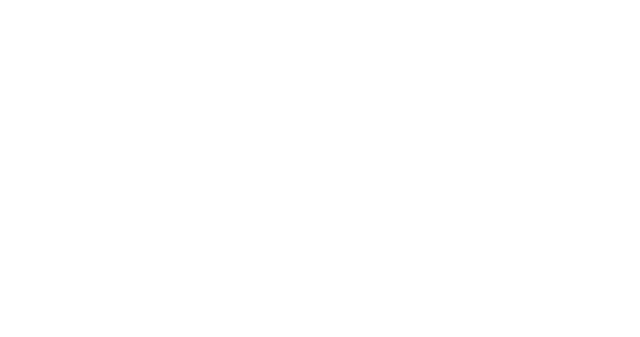
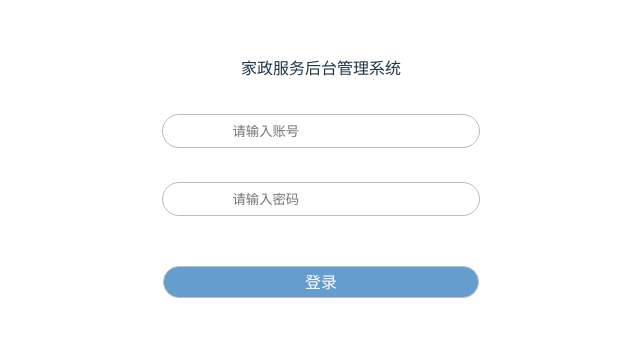
Before and after one commit to seven297/housekeeping-system, a React (Vite) app in the folder react-admin-web/: page /login in a window 1280 px wide. Before the commit this address had no page. Shown: the part 223-560 px from the top of the page, without its empty margins (319-959 px from the left). Built offline with nearby package versions, Linux system fonts and the light colour scheme.

Commit message:
refactor: 修改路由配置

```diff
--- a/react-admin-web/src/App.tsx
+++ b/react-admin-web/src/App.tsx
@@ -1,20 +1,13 @@
-import { BrowserRouter, Routes, Route } from 'react-router-dom'
+import { Routes, Route, Navigate, Outlet } from 'react-router-dom'
 import './App.css'
-
-import Login from './views/login/Login'
-import Home from './views/home/Home'
-import Project from './views/project/Project'
 
 function App() {
 	return (
 		<div className="App">
-			<BrowserRouter>
-				<Routes>
-					<Route path="/" element={<Login />}></Route>
-					<Route path="/home" element={<Home />}></Route>
-					<Route path="/project" element={<Project />}></Route>
-				</Routes>
-			</BrowserRouter>
+			<Routes>
+					<Route path={'/'} element={<Navigate replace to="/login" />} />
+			</Routes>
+			<Outlet></Outlet>
 		</div>
 	)
 }
--- a/react-admin-web/src/main.tsx
+++ b/react-admin-web/src/main.tsx
@@ -1,10 +1,11 @@
 import React from 'react'
 import ReactDOM from 'react-dom/client'
-import App from './App'
+import { RouterProvider } from 'react-router-dom'
 import './index.css'
+import router from './router'
 
 ReactDOM.createRoot(document.getElementById('root') as HTMLElement).render(
   <React.StrictMode>
-    <App />
-  </React.StrictMode>,
+    <RouterProvider router={router} />
+  </React.StrictMode>
 )
--- /dev/null
+++ b/react-admin-web/src/router/index.tsx
@@ -0,0 +1,47 @@
+import { createBrowserRouter } from "react-router-dom";
+import App from "../App";
+import Comment from "../views/comment/Comment";
+import Customer from "../views/customer/Customer";
+import Login from "../views/login/Login";
+import Order from "../views/order/Order";
+import Project from "../views/project/Project";
+import Worker from "../views/worker/Worker";
+
+const router = createBrowserRouter([
+  {
+    path: "/",
+    element: <App />,
+    children: [
+      {
+        path: '*',
+        element: <Login />
+      },
+      {
+        path: '/login',
+        element: <Login />
+      },
+      {
+        path: '/project',
+        element: <Project />
+      },
+      {
+        path: '/customer',
+        element: <Customer />
+      },
+      {
+        path: '/worker',
+        element: <Worker />
+      },
+      {
+        path: '/order',
+        element: <Order />
+      },
+      {
+        path: '/comment',
+        element: <Comment />
+      }
+    ],
+  },
+]);
+
+export default router
```
